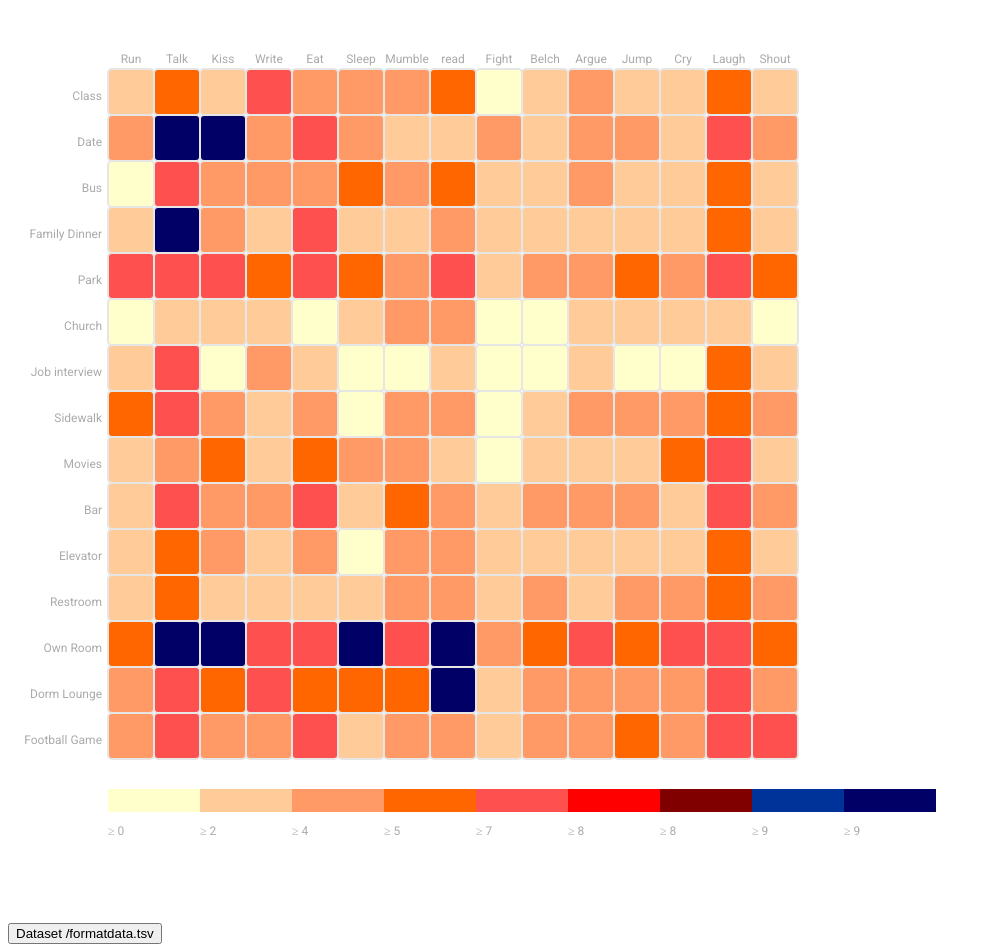
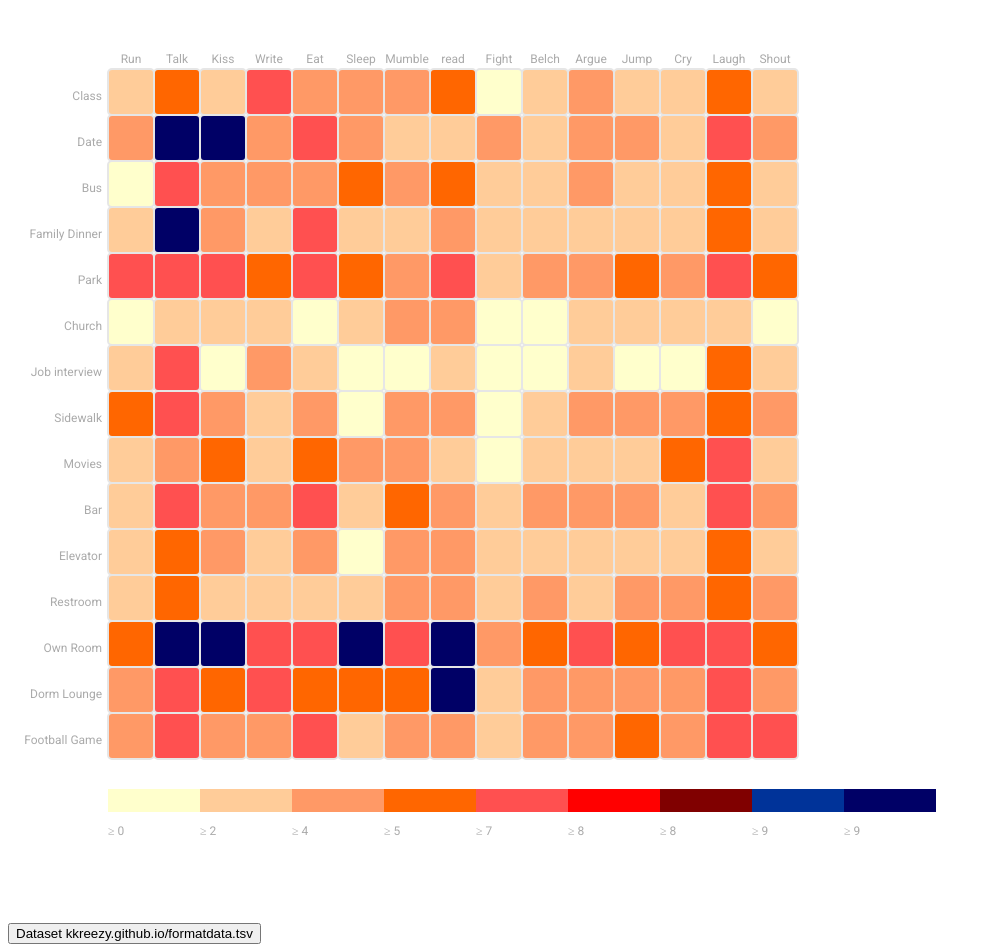
Before and after one commit to kentwongg/kkreezy.github.io, a plain HTML site: page index.html in a window 1280 px wide. Shown: the part 61-1013 px from the top of the page, without its empty margins (0-991 px from the left). Drawn offline with nearby package versions, Linux system fonts and the light colour scheme.

Commit message:
change
src change

```diff
--- a/index.html
+++ b/index.html
@@ -41,7 +41,7 @@
           // axis labelling
           situation = ["Class", "Date", "Bus", "Family Dinner", "Park", "Church", "Job interview", "Sidewalk", "Movies", "Bar", "Elevator", "Restroom", "Own Room", "Dorm Lounge", "Football Game"],
           behavior = ["Run","Talk","Kiss","Write","Eat","Sleep","Mumble","read","Fight","Belch","Argue","Jump","Cry","Laugh","Shout"],
-          datasets = ["/formatdata.tsv"]; // the src file for data
+          datasets = ["kkreezy.github.io/formatdata.tsv"]; // the src file for data
 
       var svg = d3.select("#chart").append("svg") // svg object for the chart
           .attr("width", width + margin.left + margin.right)
```
